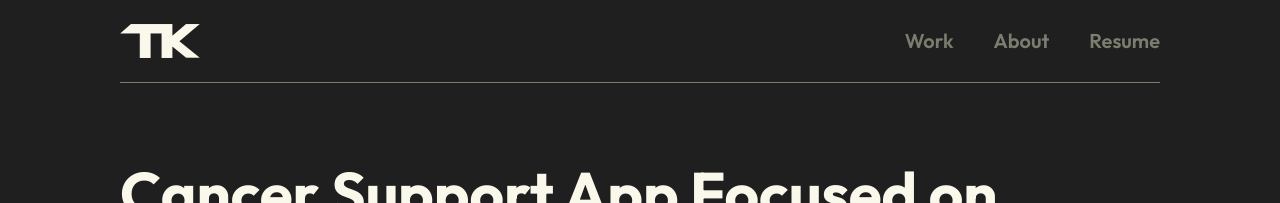
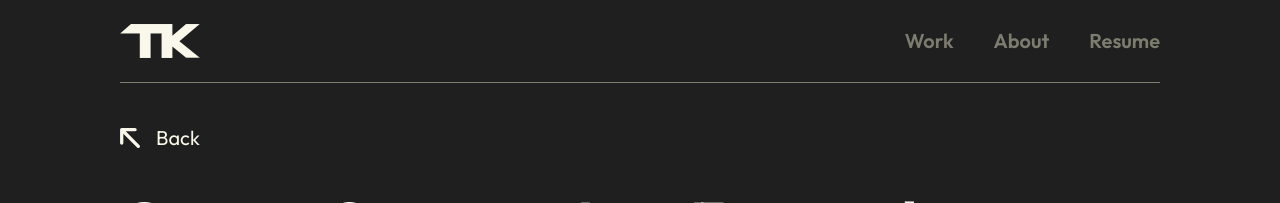
Before and after one commit to taikurachi/portfolio2, a Next.js app: page /beacon in a window 1280 px wide. Shown: the top 203 px of the page. Built offline with nearby package versions, Linux system fonts and the light colour scheme.

Commit message:
back button added

```diff
--- a/app/beacon/page.js
+++ b/app/beacon/page.js
@@ -9,11 +9,14 @@ import Link from "next/link";
 import Video from "../components/utils/Video";
 import AccentText from "../components/utils/AccentText";
 import WorkCard from "../components/work/WorkCard";
+import BackButton from "../components/utils/BackButton";
+
 export default function BeaconPage() {
   return (
     <>
       <Header />
-      <div className="mx-auto pr-10 pl-10 max-w-[1120px] mt-10 sm:mt-20 flex flex-col gap-20 pb-20 sm:pb-40">
+      <BackButton />
+      <div className="mx-auto pr-10 pl-10 max-w-[1120px] mt-10 flex flex-col gap-20 pb-20 sm:pb-40">
         <div className="flex flex-col gap-10">
           <HeadingMain>Cancer Support App Focused on Positivity.</HeadingMain>
           <p className="mb-0">
--- /dev/null
+++ b/app/components/utils/BackButton.js
@@ -0,0 +1,13 @@
+import Link from "next/link";
+import Image from "next/image";
+export default function BackButton() {
+  return (
+    <Link
+      href="/"
+      className="max-w-[1120px] mx-auto pl-10 pr-10 pt-10 flex gap-4"
+    >
+      <Image src="/arrow-beige.svg" width={20} height={20} alt="arrow icon" />
+      <span>Back</span>
+    </Link>
+  );
+}
--- a/app/intbot/page.js
+++ b/app/intbot/page.js
@@ -12,6 +12,7 @@ import HeadingMD from "../components/utils/headings/HeadingMD";
 import HeadingSM from "../components/utils/headings/HeadingSM";
 import AccentText from "../components/utils/AccentText";
 import WorkCard from "../components/work/WorkCard";
+import BackButton from "../components/utils/BackButton";
 export default function IntbotPage() {
   const [version, setVersion] = useState(0);
 
@@ -27,7 +28,8 @@ export default function IntbotPage() {
   return (
     <>
       <Header />
-      <div className="mx-auto pr-10 pl-10 max-w-[1120px] mt-10 sm:mt-20 flex flex-col gap-20 pb-20 sm:pb-40">
+      <BackButton />
+      <div className="mx-auto pr-10 pl-10 max-w-[1120px] mt-10 flex flex-col gap-20 pb-20 sm:pb-40">
         <div className="flex flex-col gap-10">
           <HeadingMain>
             Revamped IntBot website to increase user traffic.
--- a/app/songsync/page.js
+++ b/app/songsync/page.js
@@ -5,12 +5,14 @@ import WorkCard from "../components/work/WorkCard";
 import Footer from "../components/utils/Footer";
 import Video from "../components/utils/Video";
 import Link from "next/link";
+import BackButton from "../components/utils/BackButton";
 
 export default function SongsyncPage() {
   return (
     <>
       <Header />
-      <div className="mx-auto pr-10 pl-10 max-w-[1120px] mt-10 sm:mt-20 flex flex-col gap-20 pb-20 sm:pb-40">
+      <BackButton />
+      <div className="mx-auto pr-10 pl-10 max-w-[1120px] mt-10 flex flex-col gap-20 pb-20 sm:pb-40">
         <div className="flex flex-col gap-10">
           <HeadingMain>
             Syncing upcoming concerts with recently played songs.
```
Also changed, not shown: public/arrow-beige.svg (added), public/arrow-black.svg (added).
